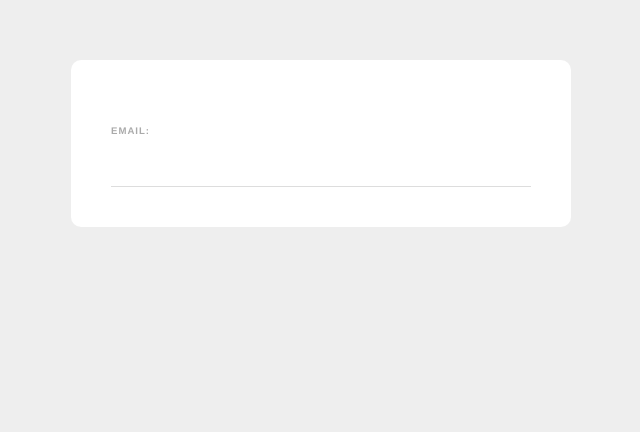
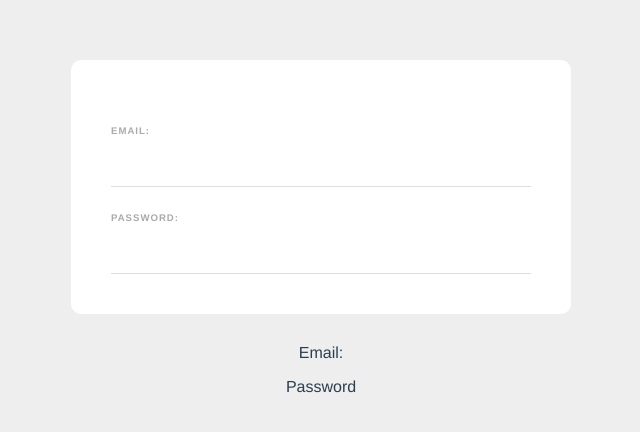
Before and after one commit to aydinuslu/VueProjects, a Vue app: page / in a window 1280 px wide. Shown: the top 432 px of the page, without its empty margins (319-959 px from the left). Built offline with nearby package versions, Linux system fonts and the light colour scheme.

Commit message:
video 7 - v-model

```diff
--- a/src/components/SignupForm.vue
+++ b/src/components/SignupForm.vue
@@ -1,15 +1,25 @@
 <template>
     <form>
         <label>Email:</label>
-        <input type="email" required>
+        <input type="email" required v-model="email">
 
+        <label>Password:</label>
+        <input type="password" required v-model="password">
 
     </form>
+    <p>Email: {{ email }}</p>
+    <p>Password {{ password }}</p>
 
 </template>
 
 <script>
 export default {
+    data() {
+        return {
+            email: '',
+            password: ''
+        }
+    }
 
 }
 </script>
```
Also changed, not shown: src/assets/Screenshot12.png (added), 1 other file (tests, documents, lock files or other folders).
